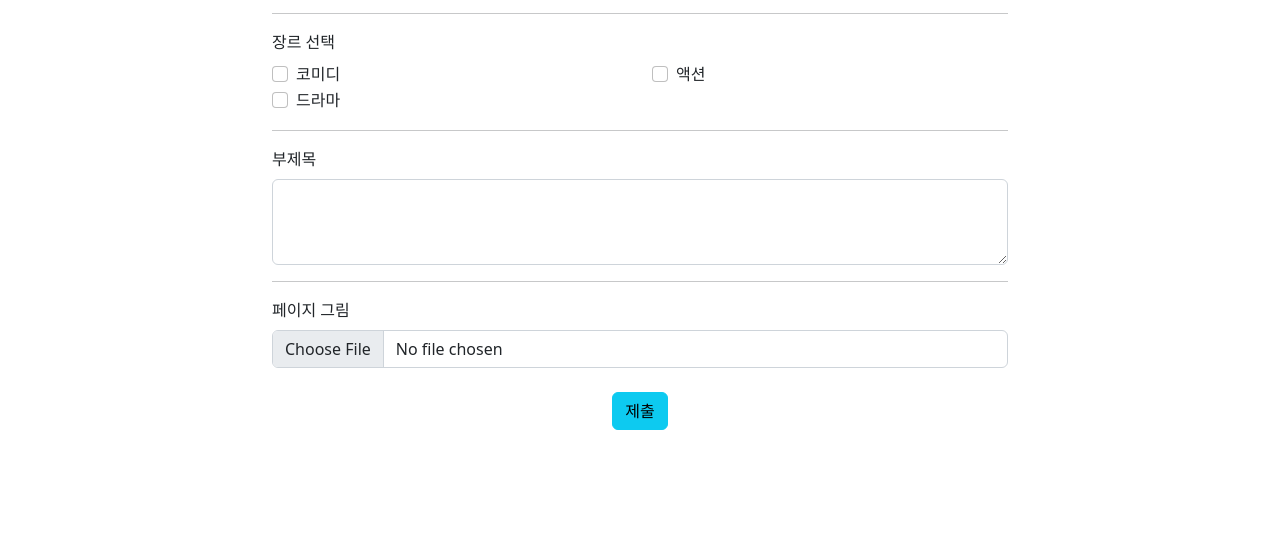
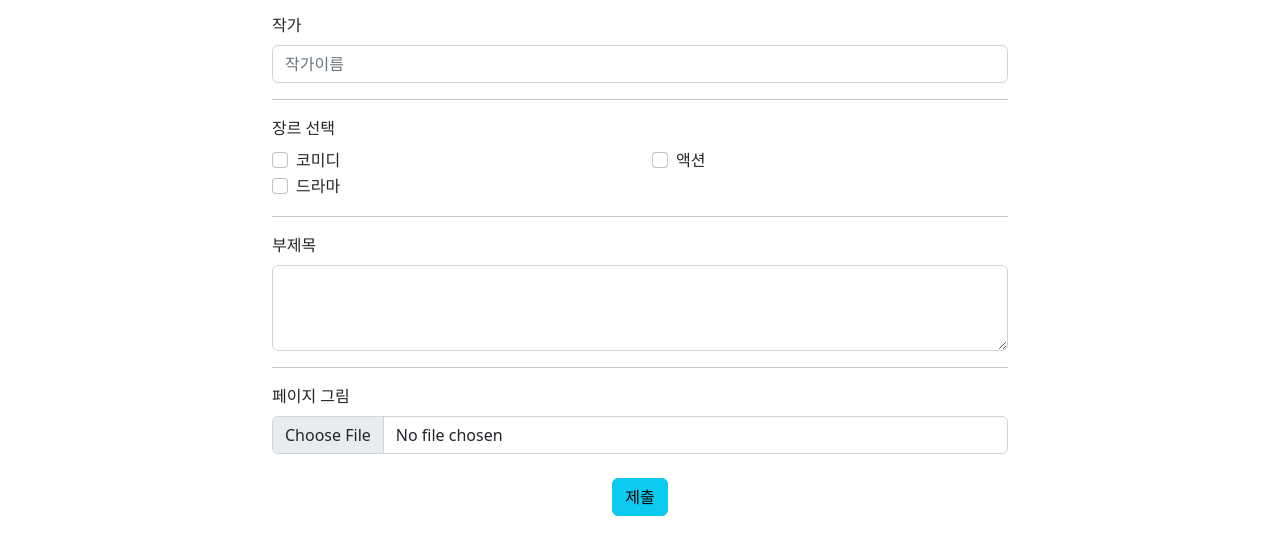
Before and after one commit to InMerchant/G-pair, a website: page public/board.html in a window 1280 px wide. Shown: the part 239-794 px from the top of the page. Drawn offline with nearby package versions, Linux system fonts and the light colour scheme.

Commit message:
살려줘

```diff
--- a/index.js
+++ b/index.js
@@ -49,6 +49,9 @@ app.get('/dashboard', (req, res) => {
 app.get('/detailDashboard', (req, res) => {
   res.sendFile(path.join(__dirname, 'public', 'detailDashboard.html'));
 });
+app.get('/board', (req, res) => {
+  res.sendFile(path.join(__dirname, 'public', 'board.html'));
+});
 app.listen(port, () => {
   console.log(`Server running at http://localhost:${port}`);
 });
--- a/public/board.html
+++ b/public/board.html
@@ -41,6 +41,10 @@
                     <label for="title" class="form-label">제목</label>
                     <input type="text" class="form-control" id="title" placeholder="제목">
                 </div>
+                <div class="mb-3">
+                    <label for="author" class="form-label">작가</label>
+                    <input type="text" class="form-control" id="author" placeholder="작가이름">
+                </div>
                 <hr>
                 <!-- 장르 선택 체크박스 -->
                 <div class="mb-3">
@@ -61,7 +65,7 @@
                                 <input class="form-check-input" type="checkbox" value="action" id="action">
                                 <label class="form-check-label" for="action">액션</label>
                             </div>
-                            <!-- 세로 추가 예정 지금 당장 장르 생각 안나 -->
+                            <!-- 새로 추가 예정 지금 당장 장르 생각 안나 -->
                         </div>
                     </div>
                 </div>
```
